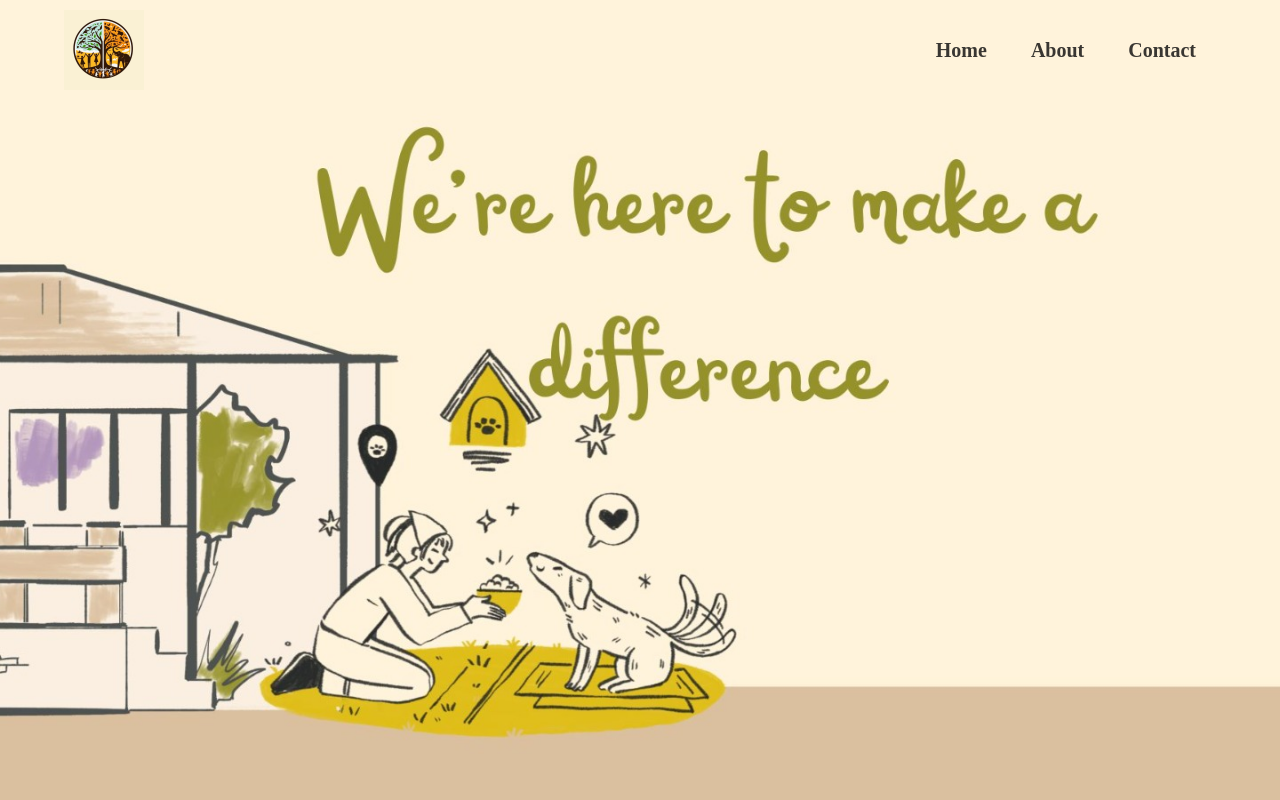
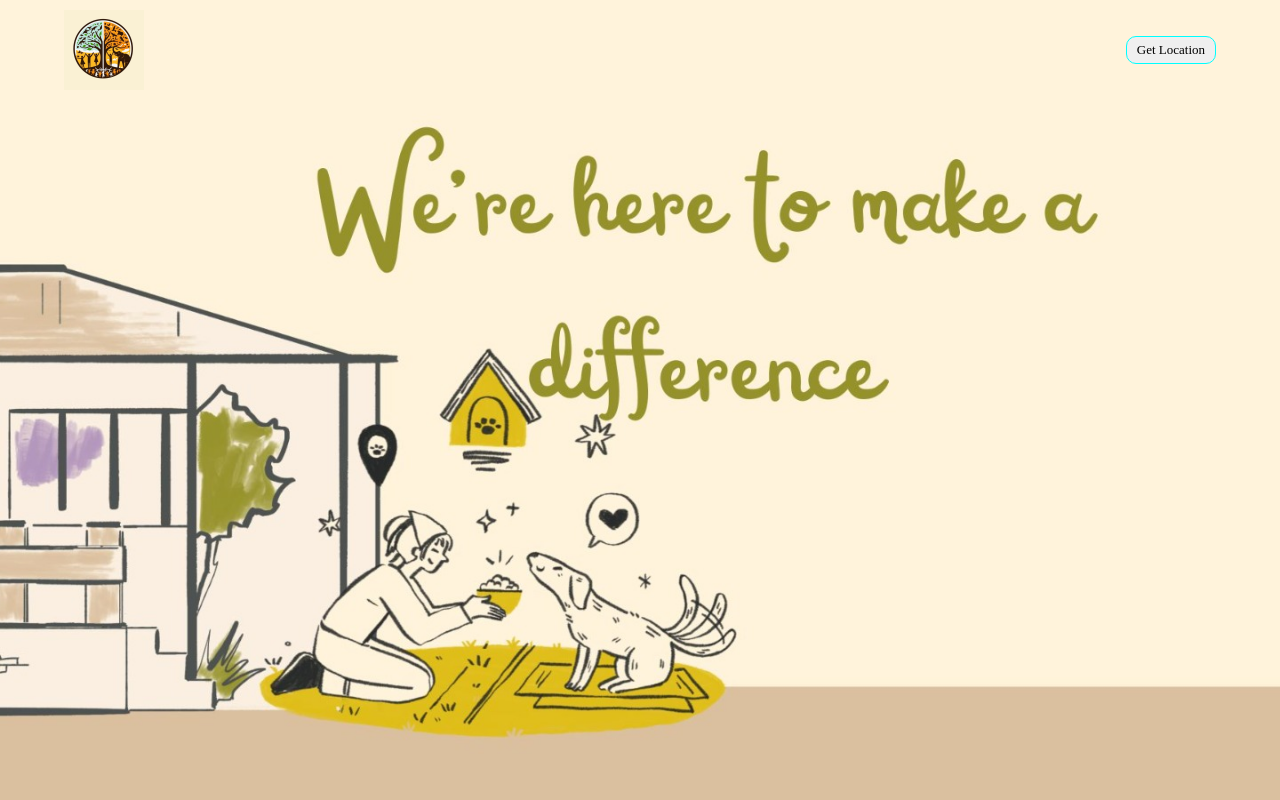
Before and after one commit to BEPAWSITIVE/ngo-connect-i2-, a plain HTML site: page index.html in a window 1280 px wide. Shown: the top 800 px of the page. Drawn offline with Linux system fonts and the light colour scheme.

Commit message:
location

```diff
--- a/index.html
+++ b/index.html
@@ -11,11 +11,15 @@
         <div class="container">
             <nav>
                 <img src="./images/logo.jpg" class="logo">
-                <ul>
-                    <li><a href="#">Home</a></li>
-                    <li><a href="#">About</a></li>
-                    <li><a href="#">Contact</a></li>
-                </ul>
+                <div class="current-location">
+                    <button id="get-location-button">Get Location</button>
+                    <p class="altitude detail">coordinates</p>
+                    <p class="address detail">Address</p>
+
+
+                </div>
+
+
             </nav>
 
         </div>
@@ -137,5 +141,7 @@
         </footer>
     </div>
 
+    <script src="./script.js" charset="UTF-8"></script>
+
 </body>
 </html>
--- /dev/null
+++ b/script.js
@@ -0,0 +1,56 @@
+const coordinates = document.querySelector(".altitude");
+const address = document.querySelector(".address");
+
+const button = document.getElementById("get-location-button");
+const detail = document.querySelectorAll(".detail");
+
+let apiEndpoint = "https://api.opencagedata.com/geocode/v1/json";
+let apiKey = "415d40009f3a412380055f022916d3be";
+
+
+//api to get user address
+const getUserCurrentAddress = async (latitude,longitude) => {
+
+    let apiUrl = `${apiEndpoint}?q=${latitude}%2c${longitude}&key=${apiKey}`;
+
+    try{
+        const res = await fetch(apiUrl);
+        const data = await res.json();
+        // console.log(data.results[0]);
+
+        const {suburb,state,postcode,country} = data.results[0].components;
+
+        address.textContent = `${suburb}, ${state}, ${postcode}, ${country}`;
+
+    } catch(error){
+        console.log(error);
+    }
+
+};
+
+
+button.addEventListener("click", async () => {
+    if(navigator.geolocation){
+        navigator.geolocation.getCurrentPosition((position) => {
+            // console.log(position);
+            const {latitude, longitude} = position.coords;
+            coordinates.textContent = `Latitude : ${latitude} & Longitude : ${longitude}`;
+
+            getUserCurrentAddress(latitude,longitude);
+
+        },
+        (error) => {
+            console.error("User denied permission");
+        }
+        );
+
+    }
+
+    detail.forEach(function(detail) {
+        detail.style.display = "block";
+
+
+    });
+
+
+});
--- a/style.css
+++ b/style.css
@@ -20,6 +20,7 @@ body{
     width: 80px;
     height: 80px;
 
+
 }
 .container{
     padding: 10px 5%;
@@ -31,33 +32,35 @@ nav{
     justify-content: space-between;
     flex-wrap: wrap;
 }
-nav ul li{
-    display: inline-block;
-    list-style: none;
-    margin: 10px 20px;
+
+.current-location button{
+    display: block;
+    font-size: 13px;
+    margin: 6px auto;
+    width: fit-content;
+    border: 1px solid hsl(180, 100%, 50%);
+    padding: 5px 10px;
+    border-radius: 10px;
+    text-decoration: none;
+    color: #000;
+    transition: background 0.5s;
+
+
 }
-nav ul li a{
-    color: hsl(34, 7%, 21%);
-    text-decoration: none;
-    font-size: 20px;
-    font-weight: bold;
-    position: relative;
+.current-location button:hover{
+    background: hsl(180, 100%, 50%);
+}
+
+.current-location p{
+    text-align: center;
+    font-size: 15px;
+    color: orangered;
+
 
 }
 
-nav ul li a::after{
-    content: "";
-    width: 0;
-    height: 3px;
-    background: #03fac9;
-    position: absolute;
-    left: 0;
-    bottom: -6px;
-    transition: 0.5s;
-
-}
-nav ul li a:hover::after{
-    width: 100%;
+.current-location .detail{
+    display: none;
 }
 
 /* ------about */
```
